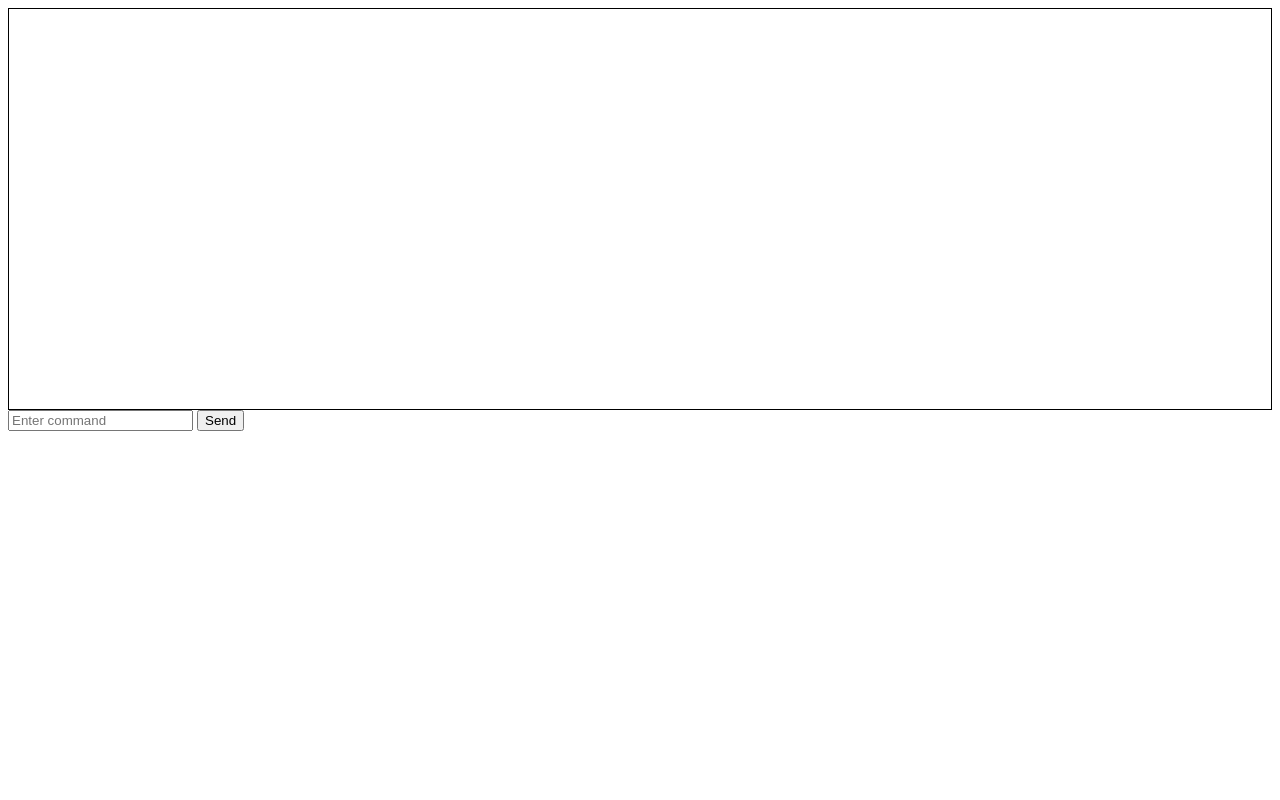
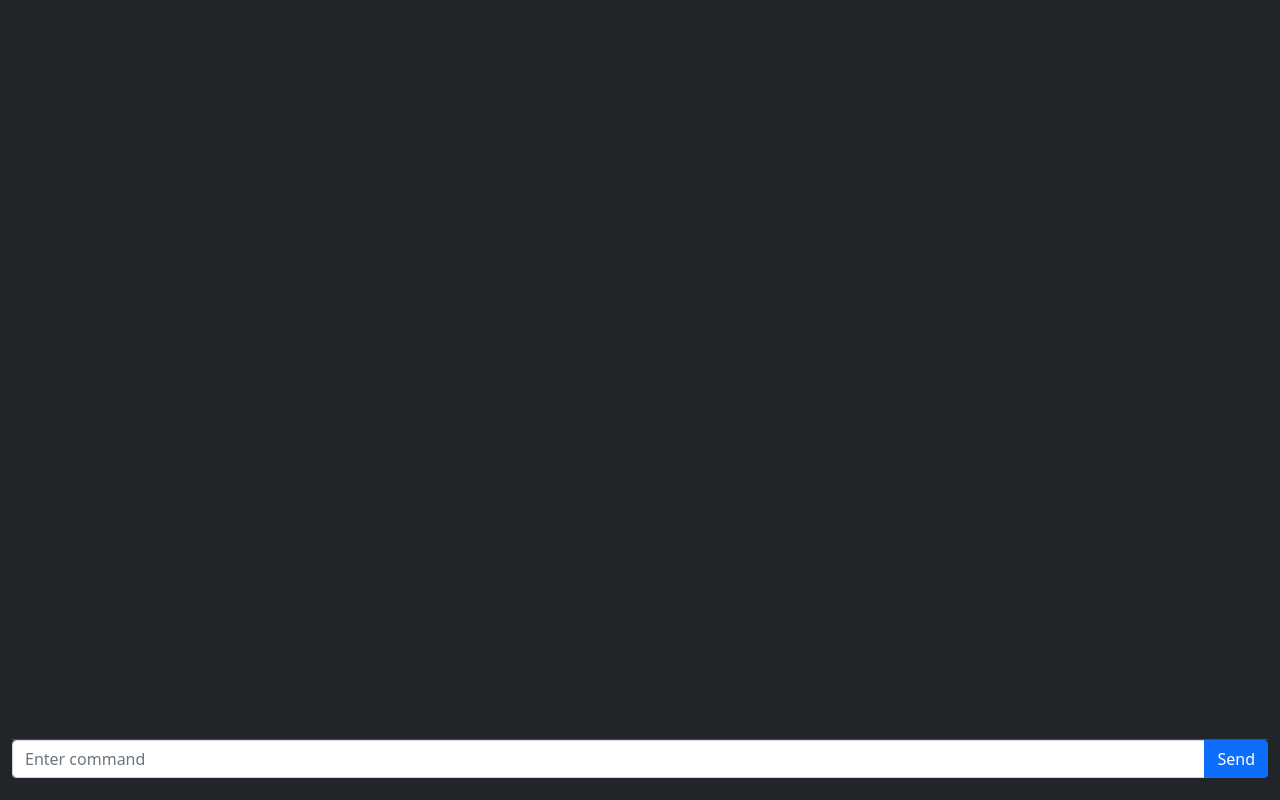
Before and after one commit to CivRevolution/RevControl, a Flask app: page / in a window 1280 px wide. Run offline with Flask 2, Linux system fonts and the light colour scheme; parts of the project's set-up code (start-up, migrations or seed data) failed here and were passed over; some libraries are stand-ins or nearby versions.

Commit message:
Update console.html

```diff
--- a/templates/console.html
+++ b/templates/console.html
@@ -1,16 +1,40 @@
 <!DOCTYPE html>
-<html>
+<html lang="en">
 <head>
+    <meta charset="UTF-8">
+    <meta name="viewport" content="width=device-width, initial-scale=1.0">
     <title>Minecraft Console</title>
+    <!-- Bootstrap 5 CSS -->
+    <link href="https://cdn.jsdelivr.net/npm/bootstrap@5.1.3/dist/css/bootstrap.min.css" rel="stylesheet">
     <script src="https://cdnjs.cloudflare.com/ajax/libs/socket.io/4.0.1/socket.io.js"></script>
+    <style>
+        #console {
+            height: calc(100vh - 60px); /* Full height minus input row height */
+            overflow-y: auto;
+            white-space: pre-wrap; /* Wrap text */
+            word-wrap: break-word;
+            background-color: var(--bs-dark);
+            color: var(--bs-light);
+            padding: 10px;
+            border-bottom: 1px solid var(--bs-gray-700);
+        }
+    </style>
 </head>
-<body>
-    <div id="console" style="height:400px; overflow:auto; border:1px solid black;"></div>
-    <input type="text" id="command" placeholder="Enter command">
-    <button onclick="sendCommand()">Send</button>
+<body class="bg-dark text-light">
+    <div class="container-fluid h-100 d-flex flex-column">
+        <div id="console" class="flex-grow-1"></div>
+        <div class="row">
+            <div class="col-12">
+                <div class="input-group">
+                    <input type="text" id="command" class="form-control" placeholder="Enter command" onkeydown="if(event.key === 'Enter') sendCommand();">
+                    <button class="btn btn-primary" onclick="sendCommand()">Send</button>
+                </div>
+            </div>
+        </div>
+    </div>
 
     <script>
-        var socket = io.connect('http://localhost:5000');
+        var socket = io.connect(location.origin);
 
         socket.on('console_output', function(data) {
             var consoleDiv = document.getElementById('console');
@@ -24,5 +48,8 @@
             document.getElementById('command').value = '';
         }
     </script>
+
+    <!-- Bootstrap 5 JS (Optional) -->
+    <script src="https://cdn.jsdelivr.net/npm/bootstrap@5.1.3/dist/js/bootstrap.bundle.min.js"></script>
 </body>
 </html>
```
